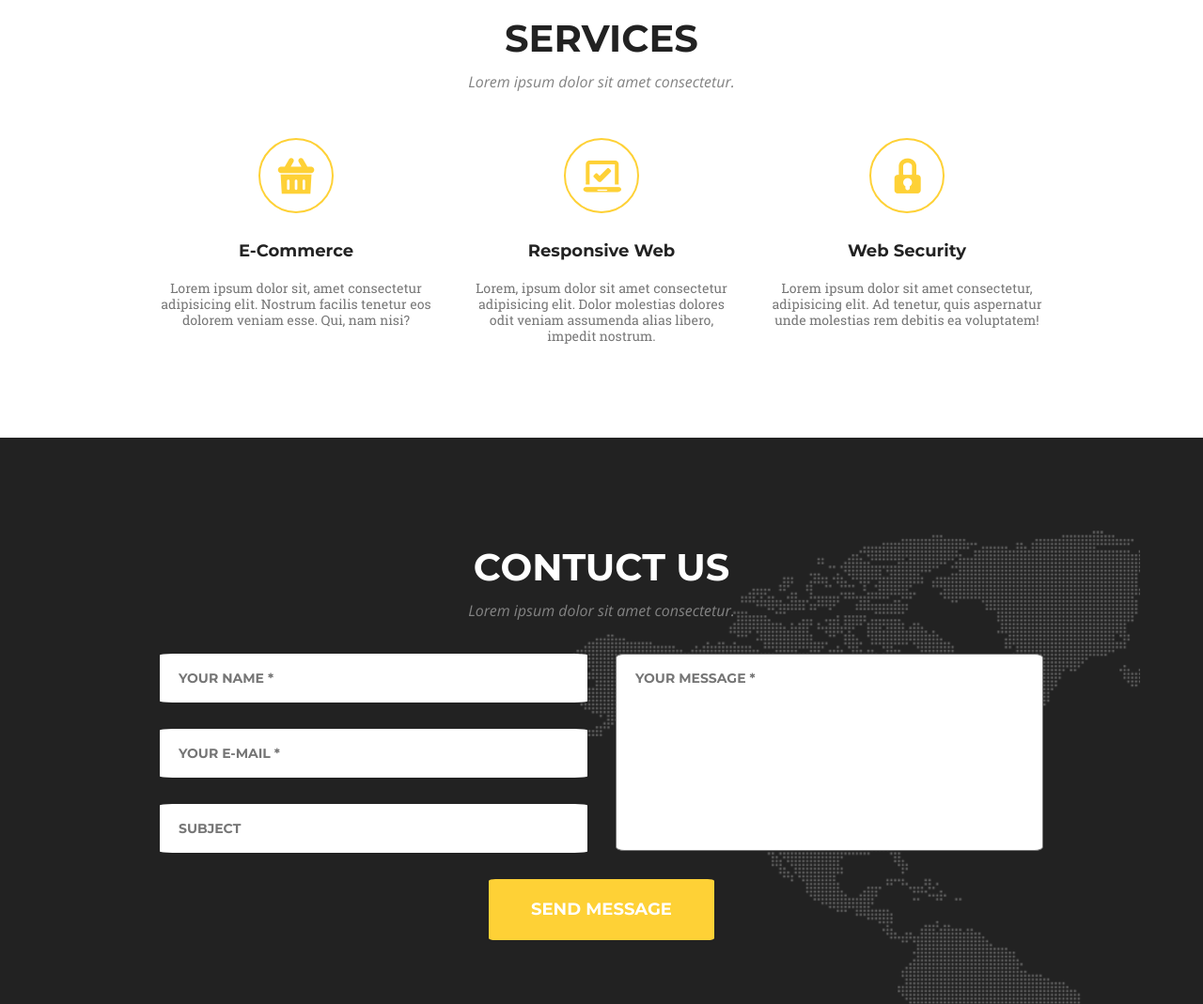
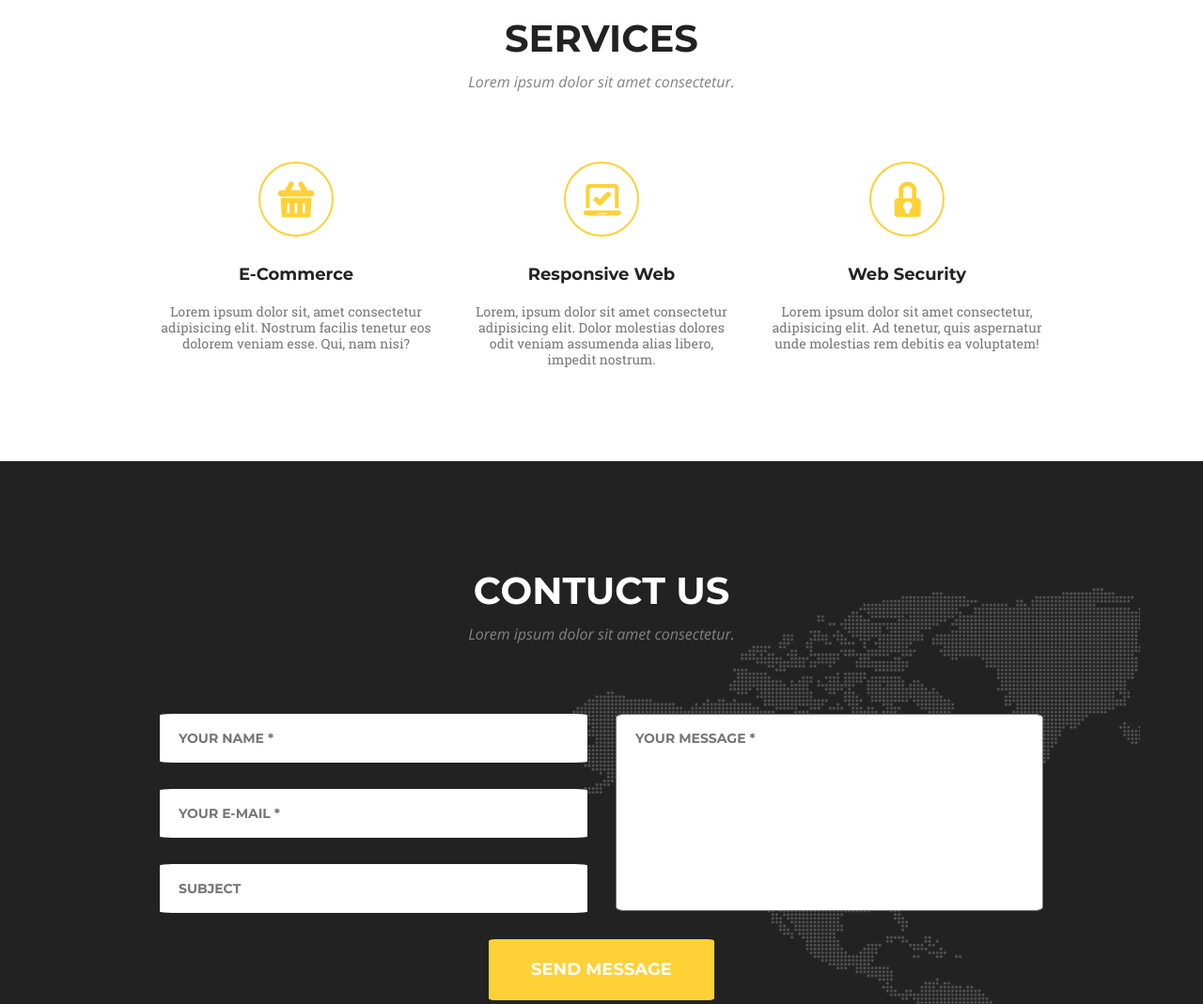
Before and after one commit to OlgaM88/goit-fe-course, a plain HTML site: page html-css/modul7/index.html in a window 1280 px wide. Shown: the part 213-1282 px from the top of the page at 94% size. Drawn offline with Linux system fonts and the light colour scheme; files whose address does not match are found by name.

Commit message:
second commit

```diff
--- a/html-css/modul7/css/styles.css
+++ b/html-css/modul7/css/styles.css
@@ -111,6 +111,7 @@ html {
 }
 .title-description{
     display: block;
+    margin: 0 auto;
     text-align: center;
     font-family: 'Open Sans';
     font-size: 16px;
@@ -118,9 +119,10 @@ html {
     font-style: italic;
     line-height: 19px;
     color: #838383;
+
 }
 .services-list {
-    margin-top: 50px;
+    margin-top: 75px;
     display: flex;
     flex-wrap: wrap;
     list-style: none;
@@ -168,7 +170,7 @@ html {
 .contact-us {
     background-color: #222222;
     background-image:  url('../images/image-map.png');
-    background-position: 90% 88%;
+    background-position: 90% 89%;
     background-repeat: no-repeat;
     padding-bottom: 115px;
 }
@@ -186,6 +188,7 @@ html {
     width: 100%;
     max-width: 940px;
     margin: 0 auto;
+    margin-top: 75px;
     text-align: center;
 }
 .user-data{
```
